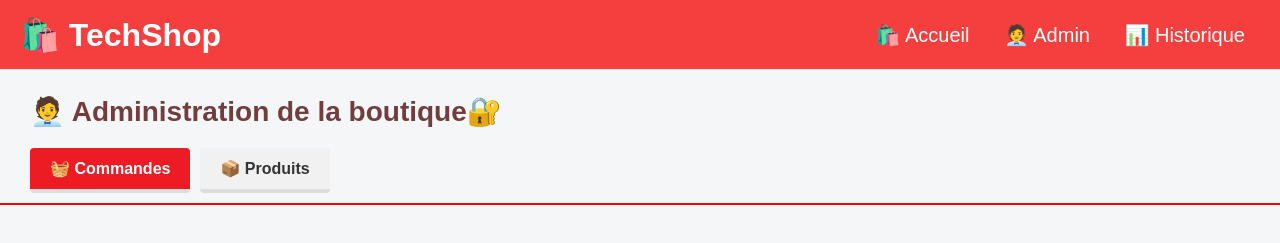
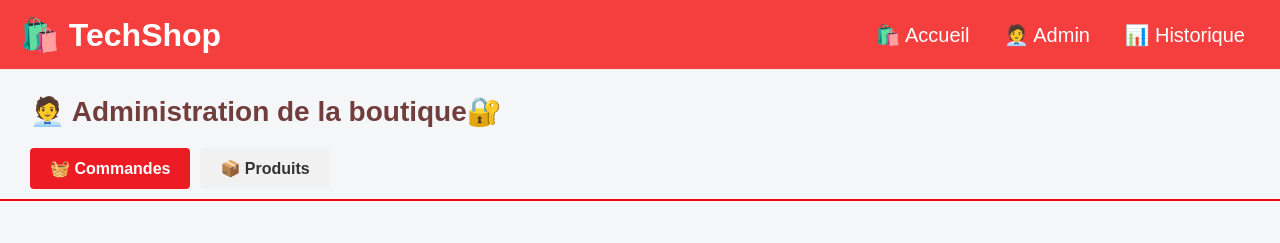
Before and after one commit to lotfimoussaoui23/E-commerce1, a website: page admin.html in a window 1280 px wide. Shown: the top 243 px of the page. Drawn offline with Linux system fonts and the light colour scheme; no server answers.

Commit message:
Update admin.html

```diff
--- a/admin.html
+++ b/admin.html
@@ -65,13 +65,13 @@
         }
 
         .admin-menu a {
-            text-decoration: none;
+            text-decoration: #f10707;
             color: #333;
             background: #f1f1f1;
             padding: 11px 20px;
             font-weight: bold;
             border-radius: 4px;
-            border-bottom: 4px solid #ddd;
+
         }
 
         .admin-menu a:hover {
```
